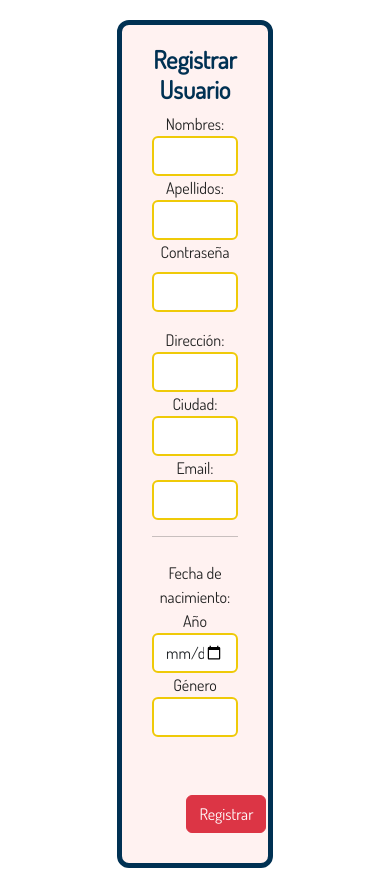
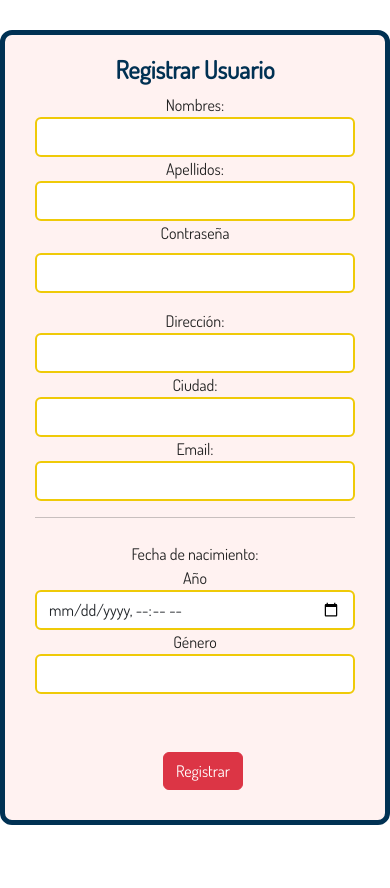
Before and after one commit to KenllyChacon/proyecto_aname_front-prueba, a Vue app: page /registro in a window 390 px wide. After the commit the page ends 855 px from the top, so only its background shows below. Built offline with nearby package versions, Linux system fonts and the light colour scheme.

Commit message:
Inicio, login, registro responsive

```diff
--- a/src/pages/Login.vue
+++ b/src/pages/Login.vue
@@ -4,7 +4,7 @@
       <img src="@/assets/img/logofin.png" id="logo">
       <h2 class="fw-bold">Iniciar sesión</h2>
       <form @submit.prevent="login">
-        <label for="username" class="form-label">Email: </label>
+        <label for="username" class="form-label"> Nombre de usuario: </label>
         <input id="username" placeholder="Ingrese su email" class="form-control" type="text" v-model="email" required>
 
         <label for="password" class="form-label"> Contraseña:</label>
@@ -127,7 +127,7 @@ export default {
 }
 
 #login {
-  width: 500px;
+  width: auto;
   margin: auto;
   background-color:white;
   /* margin: 70px auto; */
@@ -153,6 +153,13 @@ h2 {
   color: #003153;
 }
 
+@media (min-width: 320px) {
+  #fondoPag {
+    padding-left: auto;
+    padding-right: auto;
+  }
+}
+
 /* button {
   align-content: center;
   text-align: center;
--- a/src/pages/Negocio/Inicio.vue
+++ b/src/pages/Negocio/Inicio.vue
@@ -226,4 +226,11 @@
   padding-right: 120px;
 }
 
+@media (min-width: 320px) {
+  #contenido {
+    padding-left: 15px;
+    padding-right: 15px;
+  }
+}
+
 </style>
--- a/src/pages/Negocio/UsuarioRegistrar.vue
+++ b/src/pages/Negocio/UsuarioRegistrar.vue
@@ -194,15 +194,22 @@ export default {
 </script>
 <style scoped>
 #cont {
-  width: 40%;
-  margin: 20px auto;
+  width: auto;
+  margin: 30px auto;
   background-color: #fff2f1;
   border: 5px solid #003153;
   border-radius: 12px;
-  padding-left: 30px;
-  padding-right: 30px;
+  padding-left: 20px;
+  padding-right: 20px;
   padding-bottom: 20px;
   padding-top: 20px;
+}
+
+@media (min-width: 320px) {
+  #cont {
+    padding-left: 30px;
+    padding-right: 30px;
+  }
 }
 
 h2 {
```
